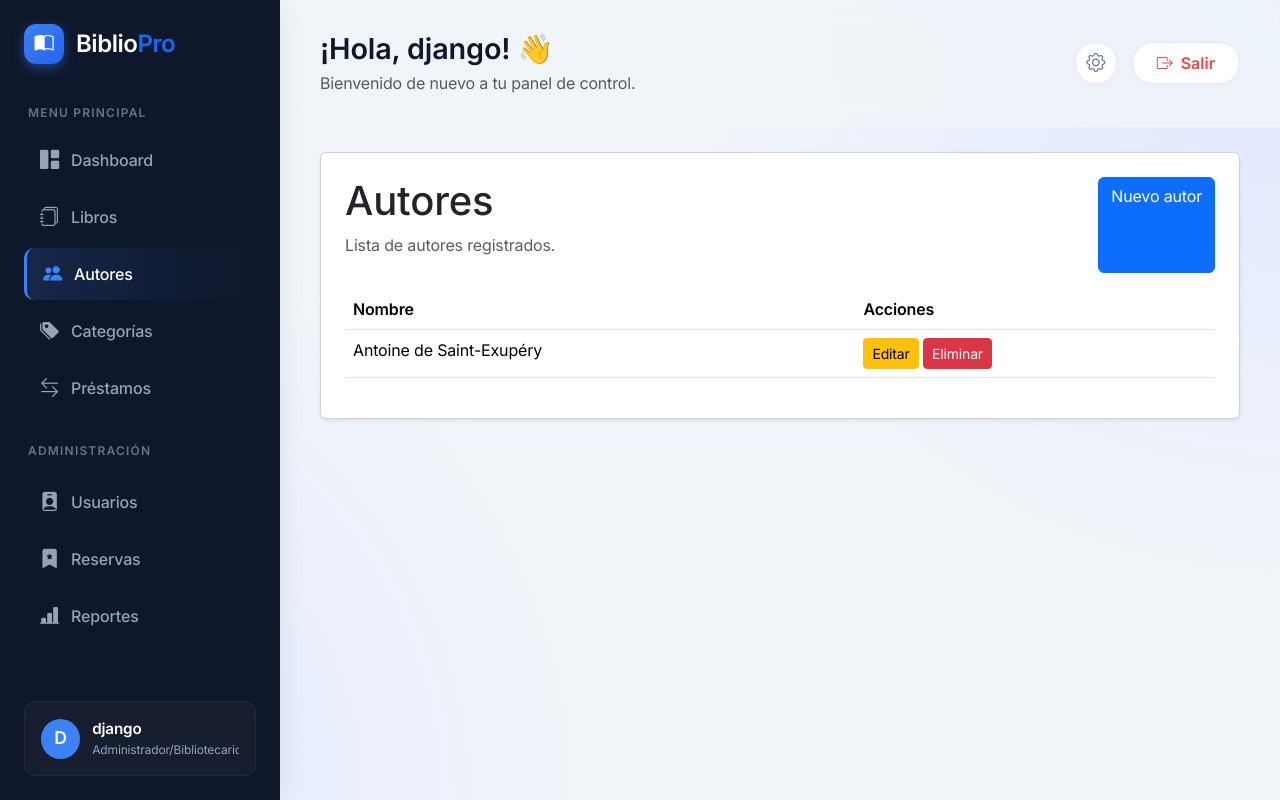
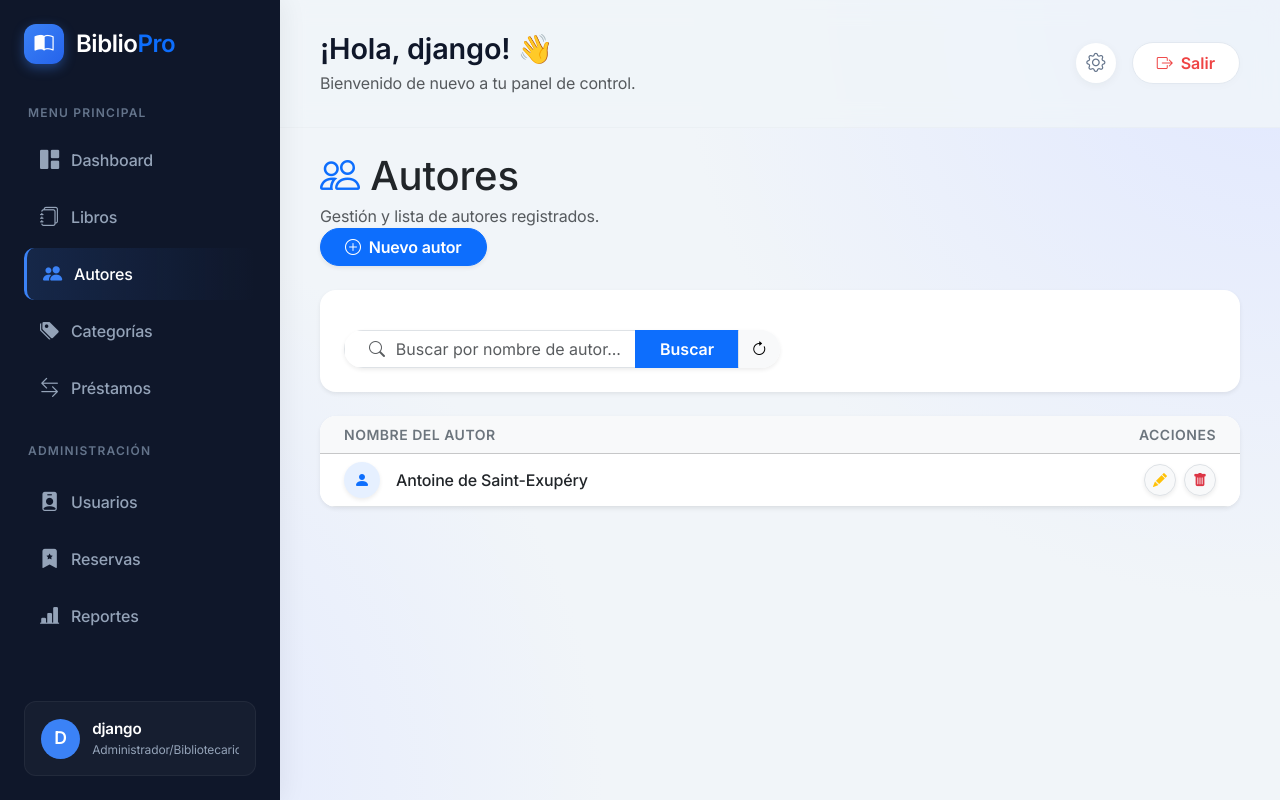
Before and after one commit to KevinDev-exe/Sistema_de_Biblioteca-_Digital, a Django app: page /libros/autores/ in a window 1280 px wide. Run offline with Django 5.2, Linux system fonts and the light colour scheme; a user stored in the database is signed in; data comes from the database, SQL or seed files in the repository.

Commit message:
feat(UI): Añadir buscador y paginación a la lista de autores

```diff
--- a/Sistema_de_Biblioteca_Digital/libros/templates/libros/autores.html
+++ b/Sistema_de_Biblioteca_Digital/libros/templates/libros/autores.html
@@ -2,100 +2,113 @@
 
 {% block content %}
 
-<div class="card p-4 shadow-sm">
+<div class="page-header align-items-end mb-4">
+    <div>
+        <h1 class="fw-extrabold text-dark mb-1">
+            <i class="bi bi-people text-primary"></i> Autores
+        </h1>
+        <p class="text-muted mb-0">Gestión y lista de autores registrados.</p>
+    </div>
+    {% if request.user.perfil.rol == 'ADMIN' %}
+    <div>
+        <a href="{% url 'crear_autor' %}" class="btn btn-primary shadow-sm fw-bold rounded-pill px-4">
+            <i class="bi bi-plus-circle me-1"></i> Nuevo autor
+        </a>
+    </div>
+    {% endif %}
+</div>
 
-    <div class="d-flex justify-content-between mb-3">
+<!-- Buscador -->
+<div class="panel border-0 shadow-sm p-4 mb-4 bg-white rounded-4">
+    <form method="GET" class="row g-3 m-0">
+        <div class="col-md-8 col-lg-6 px-0">
+            <div class="input-group shadow-sm rounded-pill overflow-hidden">
+                <span class="input-group-text bg-white border-end-0 text-muted ps-4"><i class="bi bi-search"></i></span>
+                <input type="text" name="q" value="{{ query }}" class="form-control bg-white border-start-0 ps-0 shadow-none border-end-0" placeholder="Buscar por nombre de autor...">
+                <button type="submit" class="btn btn-primary px-4 fw-bold">Buscar</button>
+                <a href="{% url 'lista_autores' %}" class="btn btn-light border-start" title="Limpiar filtros / Refrescar">
+                    <i class="bi bi-arrow-clockwise"></i>
+                </a>
+            </div>
+        </div>
+    </form>
+</div>
 
-        <div>
-
-            <h1>
-                Autores
-            </h1>
-
-            <p class="text-muted">
-                Lista de autores registrados.
-            </p>
-
-        </div>
-
-        {% if request.user.perfil.rol == 'ADMIN' %}
-
-        <a href="{% url 'crear_autor' %}" class="btn btn-primary">
-            Nuevo autor
-        </a>
-
-        {% endif %}
-
+<!-- Tabla de Autores -->
+<div class="panel border-0 shadow-sm rounded-4 overflow-hidden bg-white">
+    <div class="table-responsive">
+        <table class="table table-hover align-middle mb-0">
+            <thead class="table-light">
+                <tr>
+                    <th class="ps-4 text-uppercase small fw-bold text-secondary" style="letter-spacing: 0.5px;">Nombre del Autor</th>
+                    <th class="text-end pe-4 text-uppercase small fw-bold text-secondary" style="letter-spacing: 0.5px;">Acciones</th>
+                </tr>
+            </thead>
+            <tbody>
+                {% for autor in autores %}
+                <tr>
+                    <td class="ps-4 fw-medium text-dark">
+                        <div class="d-flex align-items-center">
+                            <div class="bg-primary bg-opacity-10 text-primary rounded-circle d-flex align-items-center justify-content-center me-3 shadow-sm" style="width: 36px; height: 36px;">
+                                <i class="bi bi-person-fill"></i>
+                            </div>
+                            {{ autor.nombre }}
+                        </div>
+                    </td>
+                    <td class="text-end pe-4">
+                        {% if request.user.perfil.rol == 'ADMIN' %}
+                        <div class="d-flex justify-content-end gap-2">
+                            <a href="{% url 'editar_autor' autor.id %}" class="btn btn-sm btn-light border text-warning shadow-sm rounded-circle d-flex align-items-center justify-content-center transition-hover" style="width: 32px; height: 32px;" title="Editar">
+                                <i class="bi bi-pencil-fill"></i>
+                            </a>
+                            <a href="{% url 'eliminar_autor' autor.id %}" class="btn btn-sm btn-light border text-danger shadow-sm rounded-circle d-flex align-items-center justify-content-center transition-hover" style="width: 32px; height: 32px;" title="Eliminar">
+                                <i class="bi bi-trash-fill"></i>
+                            </a>
+                        </div>
+                        {% else %}
+                        <span class="badge bg-light text-secondary border rounded-pill px-3 py-2 fw-medium">Solo lectura</span>
+                        {% endif %}
+                    </td>
+                </tr>
+                {% empty %}
+                <tr>
+                    <td colspan="2" class="text-center py-5 text-muted">
+                        <div class="mb-3"><i class="bi bi-inbox fs-1 opacity-50"></i></div>
+                        <h6>No se encontraron autores</h6>
+                        {% if query %}<p class="small mb-0">Intenta con otros términos de búsqueda.</p>{% endif %}
+                    </td>
+                </tr>
+                {% endfor %}
+            </tbody>
+        </table>
     </div>
 
-    <table class="table">
+    <!-- Paginación -->
+    {% if autores.has_other_pages %}
+    <div class="card-footer bg-light border-top p-3 d-flex justify-content-center">
+        <ul class="pagination pagination-sm mb-0 shadow-sm">
+            {% if autores.has_previous %}
+            <li class="page-item"><a class="page-link text-primary" href="?page={{ autores.previous_page_number }}{% if query %}&q={{ query }}{% endif %}">&laquo; Anterior</a></li>
+            {% else %}
+            <li class="page-item disabled"><span class="page-link text-muted">&laquo; Anterior</span></li>
+            {% endif %}
 
-        <thead>
-
-            <tr>
-
-                <th>
-                    Nombre
-                </th>
-
-                <th>
-                    Acciones
-                </th>
-
-            </tr>
-
-        </thead>
-
-        <tbody>
-
-            {% for autor in autores %}
-
-            <tr>
-
-                <td>
-                    {{ autor.nombre }}
-                </td>
-
-                <td>
-
-                    {% if request.user.perfil.rol == 'ADMIN' %}
-
-                    <a href="{% url 'editar_autor' autor.id %}" class="btn btn-warning btn-sm">
-                        Editar
-                    </a>
-
-                    <a href="{% url 'eliminar_autor' autor.id %}" class="btn btn-danger btn-sm">
-                        Eliminar
-                    </a>
-
-                    {% else %}
-
-                    <span class="text-muted">
-                        Solo lectura
-                    </span>
-
-                    {% endif %}
-
-                </td>
-
-            </tr>
-
-            {% empty %}
-
-            <tr>
-
-                <td colspan="2">
-                    No hay autores registrados.
-                </td>
-
-            </tr>
-
+            {% for i in autores.paginator.page_range %}
+                {% if autores.number == i %}
+                <li class="page-item active"><span class="page-link border-primary bg-primary">{{ i }}</span></li>
+                {% else %}
+                <li class="page-item"><a class="page-link text-primary" href="?page={{ i }}{% if query %}&q={{ query }}{% endif %}">{{ i }}</a></li>
+                {% endif %}
             {% endfor %}
 
-        </tbody>
-
-    </table>
-
+            {% if autores.has_next %}
+            <li class="page-item"><a class="page-link text-primary" href="?page={{ autores.next_page_number }}{% if query %}&q={{ query }}{% endif %}">Siguiente &raquo;</a></li>
+            {% else %}
+            <li class="page-item disabled"><span class="page-link text-muted">Siguiente &raquo;</span></li>
+            {% endif %}
+        </ul>
+    </div>
+    {% endif %}
 </div>
 
 {% endblock %}
--- a/Sistema_de_Biblioteca_Digital/libros/views.py
+++ b/Sistema_de_Biblioteca_Digital/libros/views.py
@@ -2,14 +2,13 @@ from django.shortcuts import render, redirect, get_object_or_404
 from django.contrib.auth.decorators import login_required
 from django.contrib import messages
 from django.db.models.deletion import ProtectedError
+from django.core.paginator import Paginator
 
 from .forms import LibroForm, AutorForm, CategoriaForm
 from .models import Libro, Autor, Categoria
 from prestamos.models import Prestamo
 
-
 def es_admin(usuario):
-
     return usuario.perfil.rol == 'ADMIN'
 
 @login_required
@@ -169,13 +168,22 @@ def eliminar_libro(request, libro_id):
 @login_required
 def lista_autores(request):
 
-    autores = Autor.objects.all()
+    autores = Autor.objects.all().order_by('nombre')
+
+    query = request.GET.get('q')
+    if query:
+        autores = autores.filter(nombre__icontains=query)
+
+    paginator = Paginator(autores, 10)
+    page_number = request.GET.get('page')
+    page_obj = paginator.get_page(page_number)
 
     return render(
         request,
         'libros/autores.html',
         {
-            'autores': autores
+            'autores': page_obj,
+            'query': query if query else ''
         }
     )
 
```
